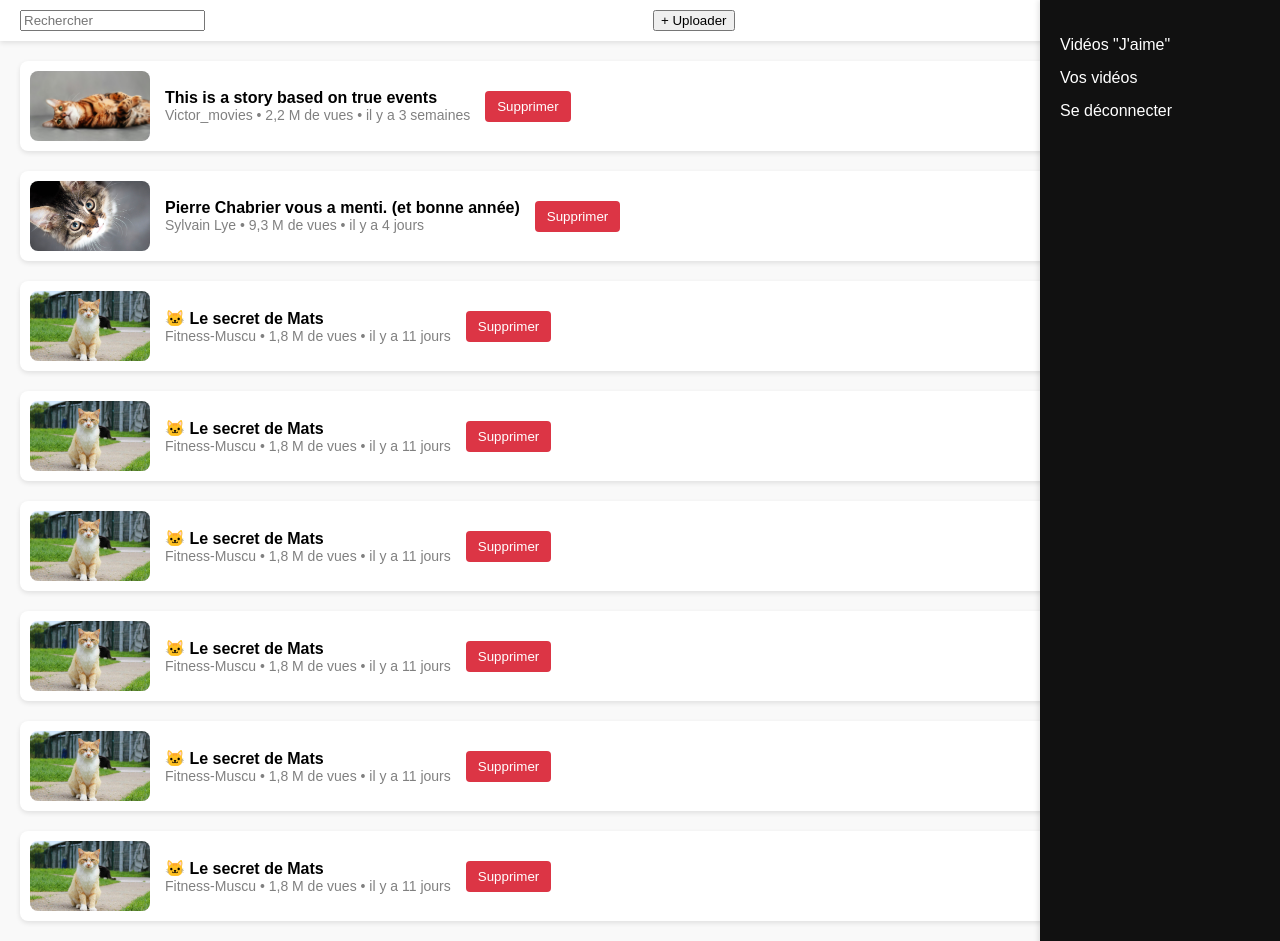
After one commit to 5pierre/TD-GROUPE-8, a PHP site: page /view/video.php in a window 1280 px wide. The commit adds this page. Run offline with PHP 8.4, Linux system fonts and the light colour scheme.

Commit message:
add video

```diff
--- a/controller/router.php
+++ b/controller/router.php
@@ -20,6 +20,11 @@ switch($page)
         include_once 'view/contact.php';
         break;
 
+    case 'video':
+        include_once 'view/video.php';
+
+        break;
+
     case 'faq':
         include_once 'view/faq.php';
         break;
--- a/view/header.php
+++ b/view/header.php
@@ -13,7 +13,7 @@
 <nav class="navbar navbar-expand-lg bg-primary" data-bs-theme="dark">
   <div class="container-fluid me-2">
     <a href="?page=acceuil">
-      <img src="view/images/logo.png" alt="logo cat hub" height="50px">
+      <img src="view/images/Cathublogo.png" alt="logo cat hub" height="50px">
     </a>
     <button class="navbar-toggler" type="button" data-bs-toggle="collapse" data-bs-target="#navbarColor01" aria-controls="navbarColor01" aria-expanded="false" aria-label="Toggle navigation">
       <span class="navbar-toggler-icon"></span>
@@ -27,6 +27,9 @@
           <a class="btn btn-light ms-auto" href="?page=contact">Contact</a>
         </li>
         <li class="nav-item me-2">
+          <a class="btn btn-light ms-auto" href="?page=video">Video</a>
+        </li>
+        <li class="nav-item me-2">
           <a class="btn btn-light ms-auto" href="?page=faq">FAQ</a>
         </li>
       </ul>
--- /dev/null
+++ b/view/video.php
@@ -0,0 +1,232 @@
+<!DOCTYPE html>
+<html lang="fr">
+<head>
+    <meta charset="UTF-8">
+    <meta name="viewport" content="width=device-width, initial-scale=1.0">
+    <title>CatHub</title>
+    <style>
+        body {
+            font-family: Arial, sans-serif;
+            margin: 0;
+            padding: 0;
+            background-color: #f9f9f9;
+        }
+
+        header {
+            display: flex;
+            align-items: center;
+            justify-content: space-between;
+            padding: 10px 20px;
+            background-color: #fff;
+            box-shadow: 0 2px 5px rgba(0, 0, 0, 0.1);
+        }
+
+        header h1 {
+            margin: 0;
+            font-size: 24px;
+            color: #000;
+        }
+
+
+
+        .headervideo button button-upload{
+            padding: 8px 16px;
+            background-color: #007bff;
+            color: #fff;
+            border: none;
+            border-radius: 4px;
+            cursor: pointer;
+        }
+
+        .video-list {
+            display: flex;
+            flex-direction: column;
+            gap: 20px;
+            padding: 20px;
+        }
+
+        .video-item {
+            display: flex;
+            gap: 15px;
+            background-color: #fff;
+            border-radius: 8px;
+            padding: 10px;
+            box-shadow: 0 2px 5px rgba(0, 0, 0, 0.1);
+            align-items: center;
+        }
+
+        .video-item img {
+            width: 120px;
+            height: 70px;
+            object-fit: cover;
+            border-radius: 8px;
+        }
+
+        .video-details {
+            display: flex;
+            flex-direction: column;
+        }
+
+        .video-details h3 {
+            margin: 0;
+            font-size: 16px;
+        }
+
+        .video-details p {
+            margin: 0;
+            font-size: 14px;
+            color: gray;
+        }
+
+        .video-actions button {
+            background-color: #dc3545;
+            color: #fff;
+            border: none;
+            padding: 8px 12px;
+            border-radius: 4px;
+            cursor: pointer;
+        }
+
+        aside {
+            position: fixed;
+            top: 0;
+            right: 0;
+            width: 200px;
+            height: 100%;
+            background-color: #111;
+            color: #fff;
+            padding: 20px;
+            box-shadow: -2px 0 5px rgba(0, 0, 0, 0.1);
+        }
+
+        aside ul {
+            list-style: none;
+            padding: 0;
+        }
+
+        aside ul li {
+            margin: 15px 0;
+        }
+
+        aside ul li a {
+            color: #fff;
+            text-decoration: none;
+        }
+
+        /* Scrollable list */
+        .video-list {
+            max-height: calc(100vh - 60px);
+            overflow-y: auto;
+        }
+    </style>
+</head>
+<body>
+    <header class="headervideo">
+        <input type="text" placeholder="Rechercher">
+        <button>+ Uploader</button>
+        <div class="button-upload">
+            <button>Supprimer</button>
+        </div>
+    </header>
+
+    <main>
+        <div class="video-list">
+            <div class="video-item">
+                <img src="view/images/cat2.jpg" alt="Thumbnail">
+                <div class="video-details">
+                    <h3>This is a story based on true events</h3>
+                    <p>Victor_movies • 2,2 M de vues • il y a 3 semaines</p>
+                </div>
+                <div class="video-actions">
+                    <button>Supprimer</button>
+                </div>
+            </div>
+
+            <div class="video-item">
+                <img src="view/images/cat1.jpg" alt="Thumbnail">
+                <div class="video-details">
+                    <h3>Pierre Chabrier vous a menti. (et bonne année)</h3>
+                    <p>Sylvain Lye • 9,3 M de vues • il y a 4 jours</p>
+                </div>
+                <div class="video-actions">
+                    <button>Supprimer</button>
+                </div>
+            </div>
+
+            <div class="video-item">
+                <img src="view/images/cat3.jpg" alt="Thumbnail">
+                <div class="video-details">
+                    <h3>🐱 Le secret de Mats</h3>
+                    <p>Fitness-Muscu • 1,8 M de vues • il y a 11 jours</p>
+                </div>
+                <div class="video-actions">
+                    <button>Supprimer</button>
+                </div>
+            </div>
+
+            <div class="video-item">
+                <img src="view/images/cat3.jpg" alt="Thumbnail">
+                <div class="video-details">
+                    <h3>🐱 Le secret de Mats</h3>
+                    <p>Fitness-Muscu • 1,8 M de vues • il y a 11 jours</p>
+                </div>
+                <div class="video-actions">
+                    <button>Supprimer</button>
+                </div>
+            </div>
+
+            <div class="video-item">
+                <img src="view/images/cat3.jpg" alt="Thumbnail">
+                <div class="video-details">
+                    <h3>🐱 Le secret de Mats</h3>
+                    <p>Fitness-Muscu • 1,8 M de vues • il y a 11 jours</p>
+                </div>
+                <div class="video-actions">
+                    <button>Supprimer</button>
+                </div>
+            </div>
+
+            <div class="video-item">
+                <img src="view/images/cat3.jpg" alt="Thumbnail">
+                <div class="video-details">
+                    <h3>🐱 Le secret de Mats</h3>
+                    <p>Fitness-Muscu • 1,8 M de vues • il y a 11 jours</p>
+                </div>
+                <div class="video-actions">
+                    <button>Supprimer</button>
+                </div>
+            </div>
+            <div class="video-item">
+                <img src="view/images/cat3.jpg" alt="Thumbnail">
+                <div class="video-details">
+                    <h3>🐱 Le secret de Mats</h3>
+                    <p>Fitness-Muscu • 1,8 M de vues • il y a 11 jours</p>
+                </div>
+                <div class="video-actions">
+                    <button>Supprimer</button>
+                </div>
+            </div>
+            <div class="video-item">
+                <img src="view/images/cat3.jpg" alt="Thumbnail">
+                <div class="video-details">
+                    <h3>🐱 Le secret de Mats</h3>
+                    <p>Fitness-Muscu • 1,8 M de vues • il y a 11 jours</p>
+                </div>
+                <div class="video-actions">
+                    <button>Supprimer</button>
+                </div>
+            </div>
+
+            <!-- Add more video items as needed -->
+        </div>
+    </main>
+
+    <aside>
+        <ul>
+            <li><a href="#">Vidéos "J'aime"</a></li>
+            <li><a href="#">Vos vidéos</a></li>
+            <li><a href="#">Se déconnecter</a></li>
+        </ul>
+    </aside>
+</body>
+</html>
```
Also changed, not shown: view/images/Cathublogo.png (added).
